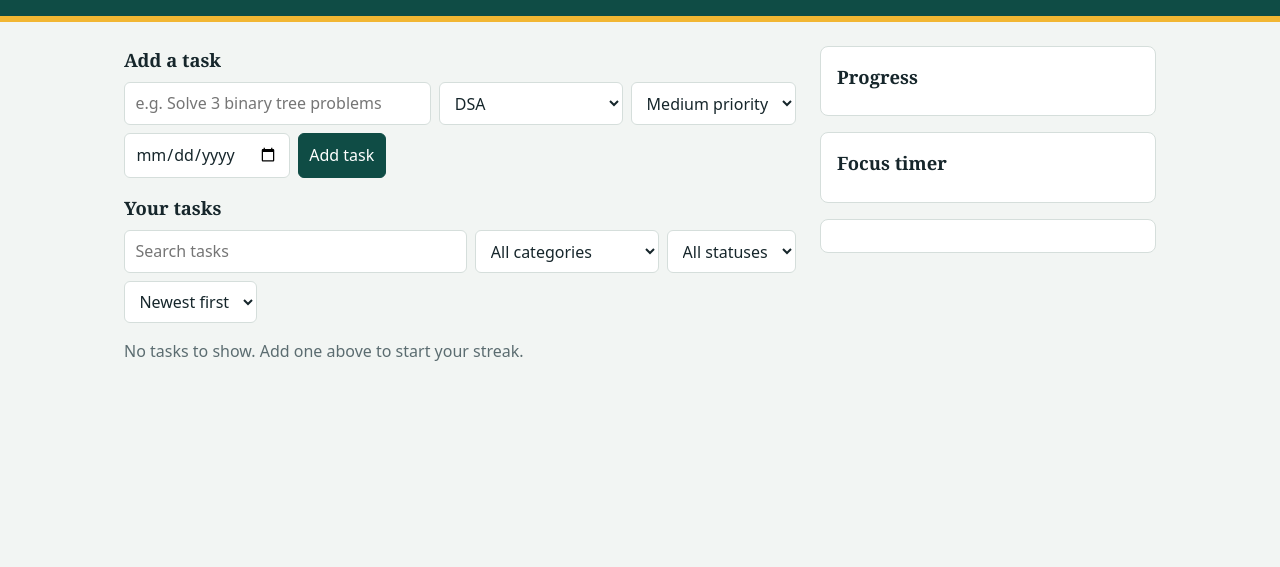
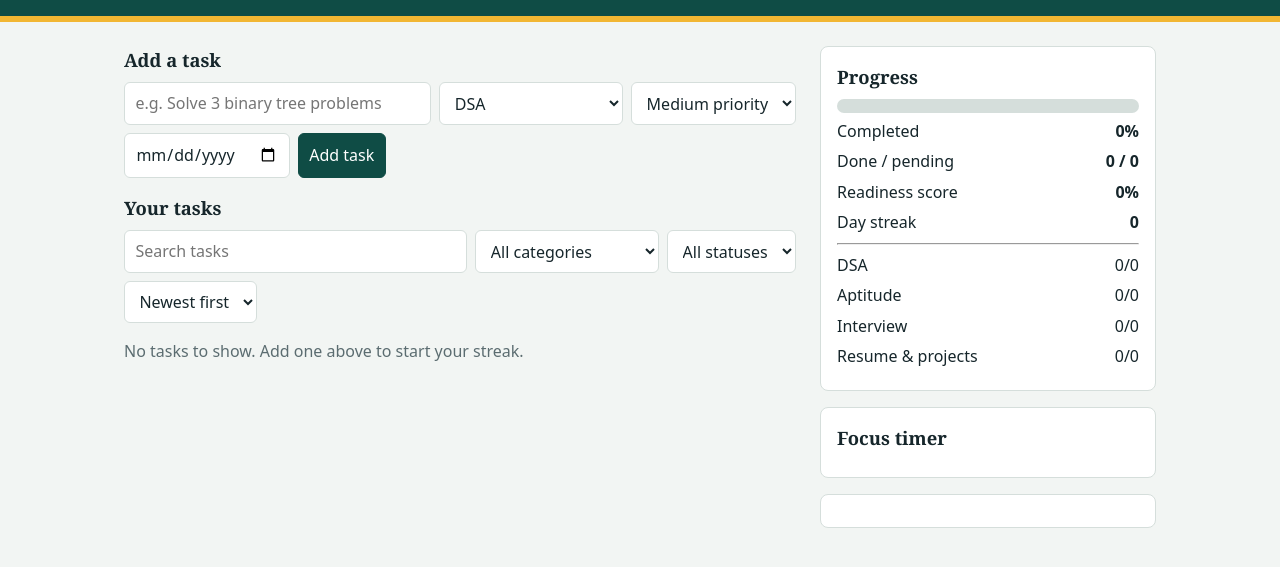
Before and after one commit to Pranali-28/PlaceTrack, a website: page index.html in a window 1280 px wide. Shown: the part 105-672 px from the top of the page. Drawn offline with Linux system fonts and the light colour scheme.

Commit message:
Add progress analytics and readiness score

```diff
--- a/index.html
+++ b/index.html
@@ -52,6 +52,7 @@
   </main>
   <script src="js/store.js"></script>
   <script src="js/ui.js"></script>
+  <script src="js/stats.js"></script>
   <!--scripts-->
 </body>
 </html>
--- /dev/null
+++ b/js/stats.js
@@ -0,0 +1,56 @@
+(function (root) {
+  const WEIGHT = { High: 3, Medium: 2, Low: 1 };
+  const CATS = ["DSA", "Aptitude", "Interview", "Resume & projects"];
+
+  function summary(tasks) {
+    const total = tasks.length;
+    const done = tasks.filter(function (t) { return t.done; }).length;
+    return { total: total, done: done, pending: total - done, pct: total ? Math.round(done / total * 100) : 0 };
+  }
+  function byCategory(tasks) {
+    const out = {};
+    CATS.forEach(function (c) { out[c] = { total: 0, done: 0 }; });
+    tasks.forEach(function (t) { if (out[t.cat]) { out[t.cat].total++; if (t.done) out[t.cat].done++; } });
+    return out;
+  }
+  // Readiness counts high-priority work more than low-priority work.
+  function readiness(tasks) {
+    let all = 0, got = 0;
+    tasks.forEach(function (t) { const w = WEIGHT[t.pri] || 1; all += w; if (t.done) got += w; });
+    return all ? Math.round(got / all * 100) : 0;
+  }
+  function dayKey(d) {
+    const x = new Date(d), p = function (n) { return String(n).padStart(2, "0"); };
+    return x.getFullYear() + "-" + p(x.getMonth() + 1) + "-" + p(x.getDate());
+  }
+  // Consecutive days with at least one completed task. Today need not be done yet.
+  function streak(tasks, today) {
+    const days = new Set(tasks.filter(function (t) { return t.doneAt; }).map(function (t) { return dayKey(t.doneAt); }));
+    const d = new Date(today || Date.now());
+    if (!days.has(dayKey(d))) d.setDate(d.getDate() - 1);
+    let n = 0;
+    while (days.has(dayKey(d))) { n++; d.setDate(d.getDate() - 1); }
+    return n;
+  }
+
+  const api = { summary: summary, byCategory: byCategory, readiness: readiness, streak: streak, dayKey: dayKey, CATS: CATS };
+  if (typeof module !== "undefined") module.exports = api; else root.PTStats = api;
+
+  if (typeof document !== "undefined" && root.PT) {
+    const box = document.getElementById("stats");
+    const draw = function (tasks) {
+      const s = summary(tasks), cats = byCategory(tasks);
+      let html = '<div class="bar" role="progressbar" aria-valuenow="' + s.pct + '" aria-valuemin="0" aria-valuemax="100"><div class="fill" style="width:' + s.pct + '%"></div></div>' +
+        '<div class="stat-row"><span>Completed</span><strong>' + s.pct + '%</strong></div>' +
+        '<div class="stat-row"><span>Done / pending</span><strong>' + s.done + ' / ' + s.pending + '</strong></div>' +
+        '<div class="stat-row"><span>Readiness score</span><strong>' + readiness(tasks) + '%</strong></div>' +
+        '<div class="stat-row"><span>Day streak</span><strong>' + streak(tasks) + '</strong></div><hr>';
+      CATS.forEach(function (c) {
+        html += '<div class="stat-row"><span>' + c.replace("&", "&amp;") + '</span><span>' + cats[c].done + '/' + cats[c].total + '</span></div>';
+      });
+      box.innerHTML = html;
+    };
+    root.PT.store.subscribe(draw);
+    draw(root.PT.store.all());
+  }
+})(this);
```
Also changed, not shown: test/stats.test.js (added, +26 -0 lines).
